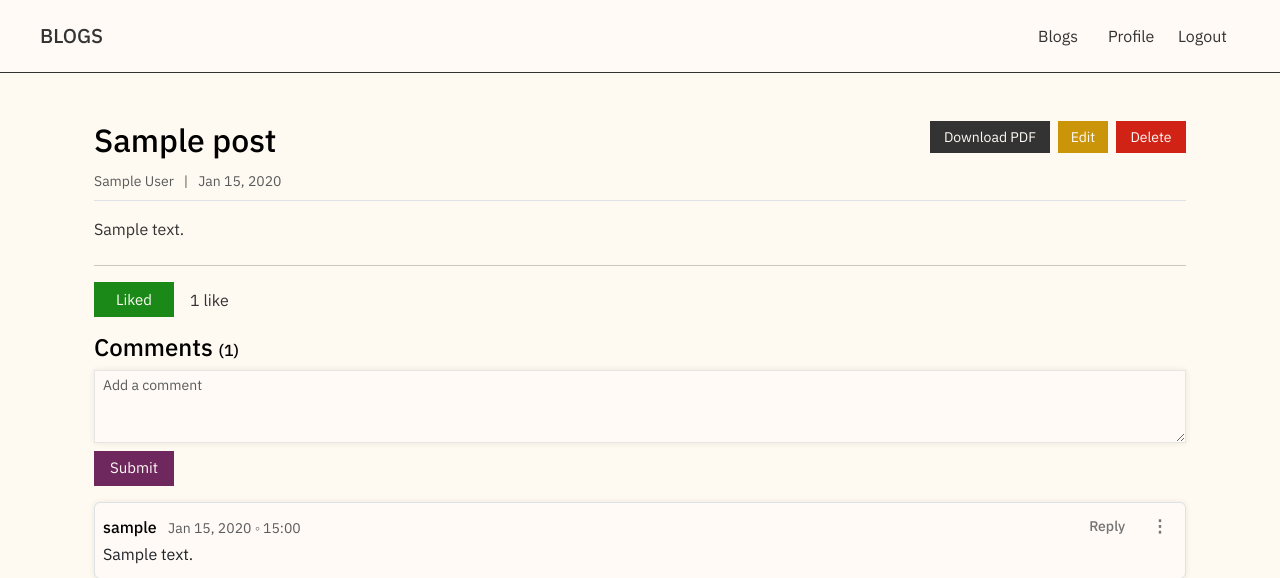
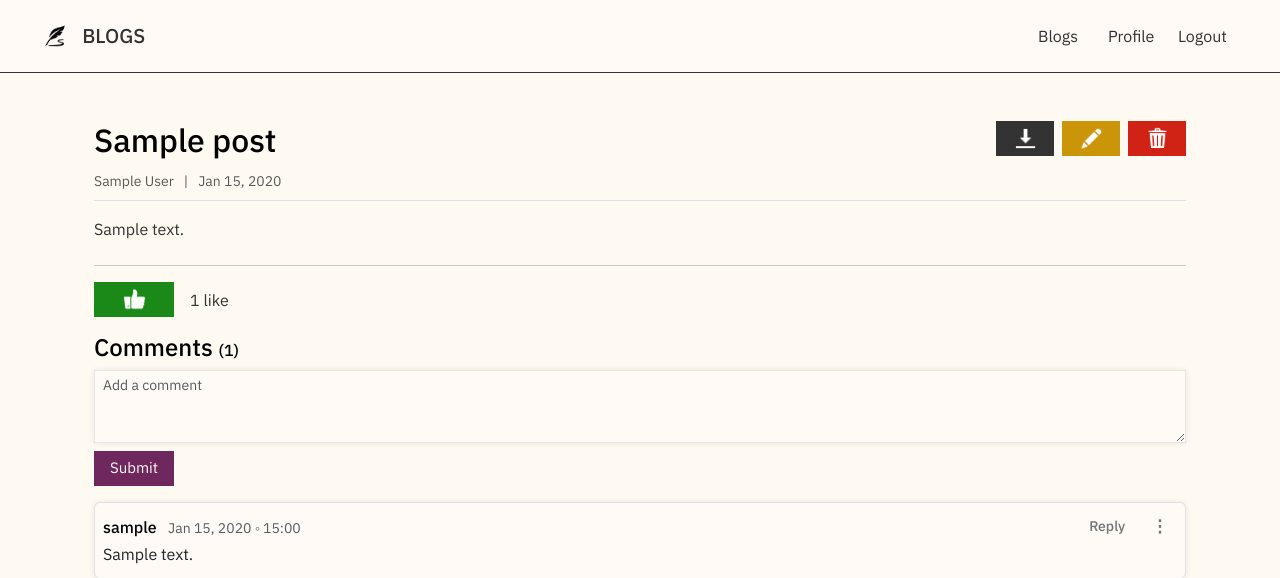
Before and after one commit to Fatima-NW/Blogging-Platform, a Django app: page /posts/1/ in a window 1280 px wide. Shown: the top 578 px of the page. Run offline with Django 5.2, Linux system fonts and the light colour scheme; a user stored in the database is signed in; tables that the repository leaves empty hold one stand-in row (values such as "Sample post"); parts of the project's set-up code (start-up, migrations or seed data) failed here and were passed over.

Commit message:
Add icons

```diff
--- a/static/css/buttons.css
+++ b/static/css/buttons.css
@@ -73,26 +73,32 @@
 }
 
 
-/* Profile */
-.profile-edit-btn {
-    width: 75px;
-    min-width: 50px;
-    height: 35px;
+/* Edit, Delete, Notification, Download*/
+.profile-post-btns  {
+    width: clamp(45px, 6vw, 58px);
+    height: clamp(33px, 6vw, 35px);
+}
+
+.edit-btn {
     background-color: #cb950a !important;
     border-color: #cb950a !important;
 }
 
-.profile-delete-btn {
-    width: 75px;
-    min-width: 50px;
-    height: 35px;
+.delete-btn {
     background-color: #d12216 !important;
     border-color: #d12216 !important;
 }
 
+.notif-btn,
+.download-btn {
+    background-color: #333333 !important;
+    border-color: #333333 !important;
+}
+
+
+/* Profile */
 .profile-create-btn{
-    width: 175px;
-    min-width: 165px;
+    width: clamp(165px, 6vw, 175px);
     height: 38px;
     background-color: #1A8917 !important;
     border-color: #1A8917 !important;
@@ -172,29 +178,8 @@
 
 
 /* Post Detail */
-.download-btn {
-    width: 120px;
-    height: 32px;
-    background-color: #333333 !important;
-    border-color: #333333 !important;
-}
-
-.edit-btn {
-    width: 50px;
-    height: 32px;
-    background-color: #cb950a !important;
-    border-color: #cb950a !important;
-}
-
-.delete-btn {
-    width: 70px;
-    height: 32px;
-    background-color: #d12216 !important;
-    border-color: #d12216 !important;
-}
 
 .like-btn {
-    font-size: 15px;
     width: 80px;
     height: 35px;
 }
@@ -204,7 +189,11 @@
     border-color: #1A8917 !important;
 }
 
-.unliked-btn,
+.unliked-btn {
+    background-color: #333333 !important;
+    border-color: #333333 !important;
+}
+
 .cancel-reply-btn,
 .cancel-edit-btn {
     width: 80px;
--- a/static/css/main.css
+++ b/static/css/main.css
@@ -155,3 +155,18 @@ h1, h2, h3, h4, h5, h6, strong, b {
     font-weight: bold;
     background-color: #FFFAF1;
 }
+
+
+/* Icons */
+.icon-main {
+    width: 28px;
+    height: 28px;
+    object-fit: contain;
+    padding-bottom: 3px;
+}
+
+.icon-img {
+    width: 23px;
+    height: 23px;
+    object-fit: contain;
+}
--- a/static/js/post_detail.js
+++ b/static/js/post_detail.js
@@ -81,12 +81,13 @@ document.addEventListener("DOMContentLoaded", function() {
             console.log("Server response JSON:", data);
 
             // Update button
+            const icon = likeBtn.querySelector("img");
             if (data.liked) {
-                likeBtn.textContent = "Liked";
+                icon.src = "/static/img/liked.png";
                 likeBtn.classList.remove("unliked-btn");
                 likeBtn.classList.add("liked-btn");
             } else {
-                likeBtn.textContent = "Like";
+                icon.src = "/static/img/like.png";
                 likeBtn.classList.remove("liked-btn");
                 likeBtn.classList.add("unliked-btn");
             }
--- a/templates/base.html
+++ b/templates/base.html
@@ -14,7 +14,7 @@ Features:
     {% load static %}
     <meta charset="UTF-8">
     <title>{% block title %}Blogging Platform{% endblock %}</title>
-    <link rel="icon" type="image/x-icon" href="{% static 'favicon.ico' %}">
+    <link rel="icon" type="image/x-icon" href="{% static 'img/favicon.ico' %}">
     <link rel="stylesheet" href="https://cdn.jsdelivr.net/npm/bootstrap@5.3.0/dist/css/bootstrap.min.css">
     <link href="https://fonts.googleapis.com/css2?family=IBM+Plex+Sans:wght@400;500;600;700&display=swap" rel="stylesheet">
     <link rel="stylesheet" href="{% static 'css/main.css' %}">
@@ -26,7 +26,7 @@ Features:
     <!-- Navigation bar -->
     <nav class="navbar navbar-expand-lg navbar-light custom-nav sticky-top py-3 mb-5">
         <div class="container-fluid">
-            <strong><a class="navbar-brand" href="{% url 'home' %}">BLOGS</a></strong>
+            <strong><a class="navbar-brand" href="{% url 'home' %}"><img src="{% static 'img/favicon.ico' %}" class="icon-main">&nbsp;&nbsp; BLOGS</a></strong>
 
             <!-- Toggler button for small screens -->
             <button class="navbar-toggler" type="button" data-bs-toggle="collapse" data-bs-target="#navbarNav"
--- a/templates/posts/post_detail.html
+++ b/templates/posts/post_detail.html
@@ -14,7 +14,7 @@ Features:
 -->
 
 {% extends "base.html" %}
-
+{% load static %}
 {% block title %}{{ post.title }}{% endblock %}
 
 {% block content %}
@@ -25,12 +25,12 @@ Features:
             <div class="d-flex flex-wrap gap-2 align-items-center">
                 <!-- Download post buttons -->
                 {% if user.is_authenticated %}
-                    <a href="{% url 'generate_post_pdf' post.pk %}" class="btn download-btn btn-sm">Download PDF</a>
+                    <a href="{% url 'generate_post_pdf' post.pk %}" class="btn profile-post-btns download-btn" title="Download"><img src="{% static 'img/download.png' %}" alt="Download" class="icon-img"></a>
                 {% endif %}
                 <!-- Edit and Delete post buttons -->
                 {% if user == post.author %}
-                        <a href="{% url 'post_edit' post.pk %}" class="btn edit-btn btn-sm">Edit</a>
-                        <a href="{% url 'post_delete' post.pk %}" class="btn delete-btn btn-sm">Delete</a>
+                        <a href="{% url 'post_edit' post.pk %}" class="btn profile-post-btns edit-btn" title="Edit"><img src="{% static 'img/edit.png' %}" alt="Edit" class="icon-img"></a>
+                        <a href="{% url 'post_delete' post.pk %}" class="btn profile-post-btns delete-btn" title="Delete"><img src="{% static 'img/delete.png' %}" alt="Delete" class="icon-img"></a>
                 {% endif %}
             </div>
         </div>
@@ -52,7 +52,11 @@ Features:
     <div class="mb-3 d-flex align-items-center">
         {% if user.is_authenticated %}
             <button id="like-btn" data-post-id="{{ post.id }}" class="btn like-btn {% if user_has_liked %}liked-btn{% else %}unliked-btn{% endif %}">
-                {% if user_has_liked %}Liked{% else %}Like{% endif %}
+                {% if user_has_liked %}
+                    <img src="{% static 'img/liked.png' %}" alt="Liked" class="icon-img">
+                {% else %}
+                    <img src="{% static 'img/like.png' %}" alt="Like" class="icon-img">
+                {% endif %}
             </button>
             <span id="like-count" class="ms-3"> {{ like_count }} like{{ like_count|pluralize }} </span>
         {% else %}
```
Also changed, not shown: templates/users/profile.html (+8 -7 lines), static/favicon.ico (deleted), static/img/delete.png (added), static/img/download.png (added), static/img/edit.png (added), static/img/favicon.ico (added), static/img/like.png (added), static/img/liked.png (added), static/img/notification.png (added), static/img/reset.png (added), static/img/search.png (added).
